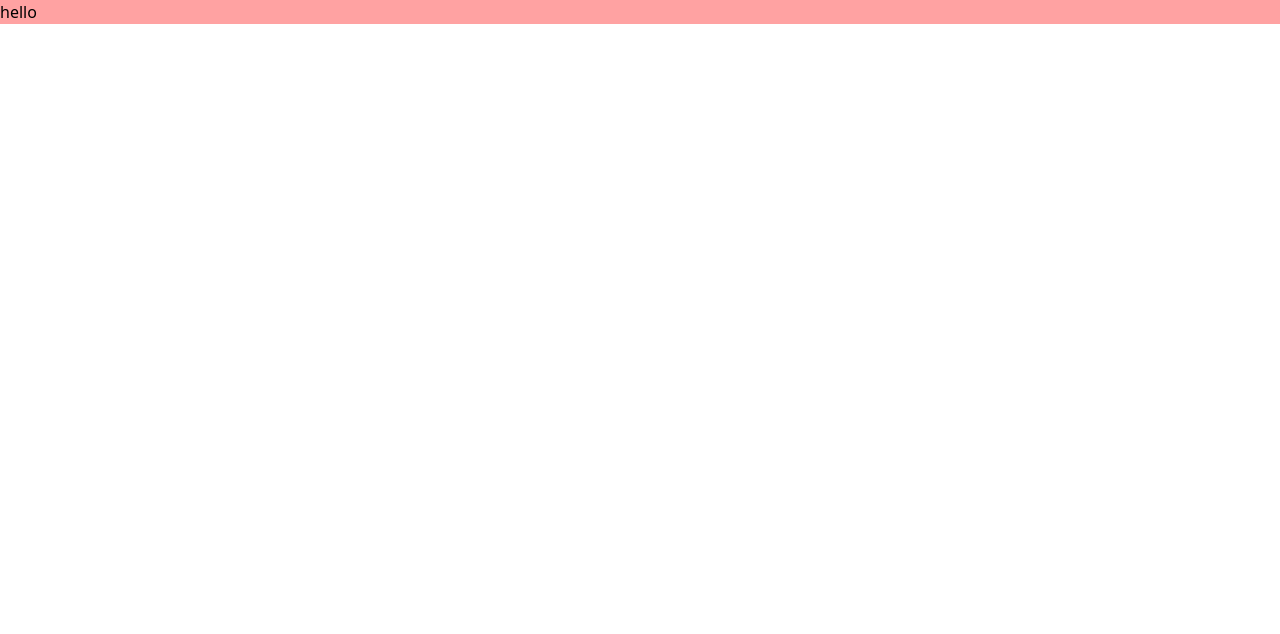
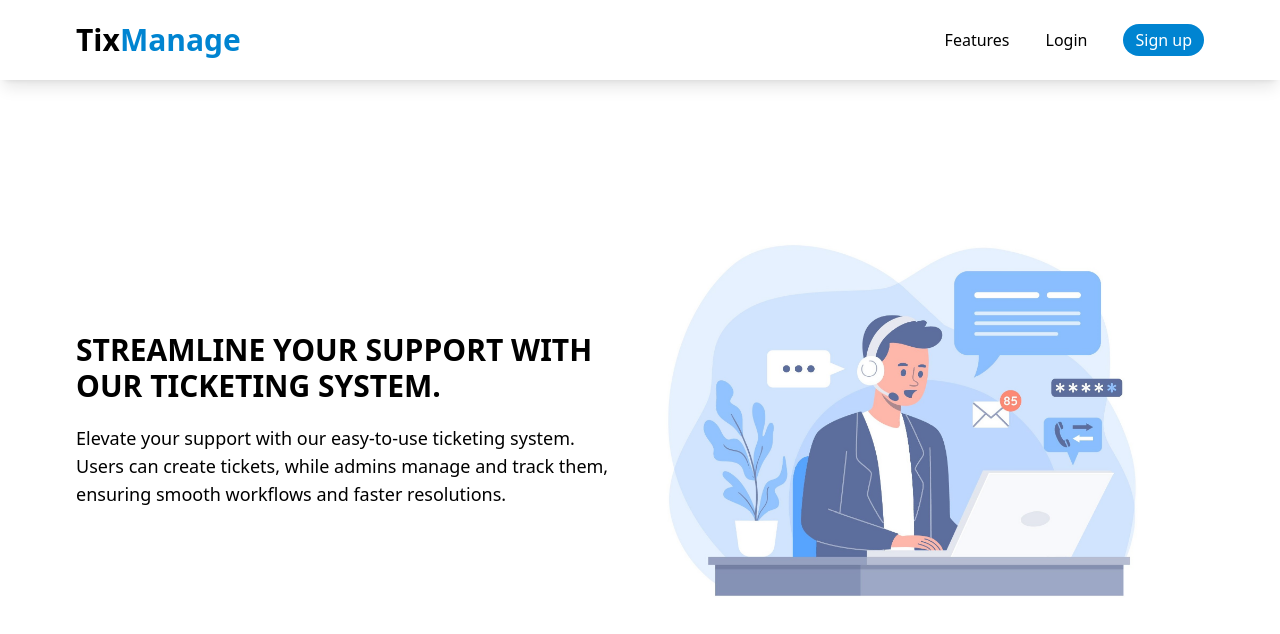
Before and after one commit to mickeybegashaw/Ticketing-system, a React (Vite) app in the folder frontend/: page / in a window 1280 px wide. Shown: the top 634 px of the page. Built offline with nearby package versions, Linux system fonts and the light colour scheme.

Commit message:
feat: implement Home page with Hero component and add Header for layout

```diff
--- a/frontend/src/App.jsx
+++ b/frontend/src/App.jsx
@@ -1,9 +1,10 @@
+import Home from "./pages/home"
 
 const App = () => {
   return (
-    <div className="bg-red-300">
-      hello
-    </div>
+    <>
+    <Home/>
+    </>
   )
 }
 
--- /dev/null
+++ b/frontend/src/components/Header.jsx
@@ -0,0 +1,24 @@
+const Header = () => {
+  return (
+    <header className="fixed w-full h-20 shadow-lg flex items-center ">
+      <div className="w-6xl mx-auto flex items-center justify-between p-3 ">
+        <h1 className="text-xl md:text-3xl font-bold">
+        Tix<span className="text-sky-600">Manage</span>{" "}
+        </h1>
+        <div className="flex gap-3 md:gap-9 items-center">
+          <span className="relative inline-block after:content-[''] after:absolute after:left-0 after:bottom-[-2px] after:w-0 after:h-[2px] after:bg-blue-500 after:transition-all after:duration-300 hover:after:w-full cursor-pointer">
+            Features
+          </span>
+          <span className="relative inline-block after:content-[''] after:absolute after:left-0 after:bottom-[-2px] after:w-0 after:h-[2px] after:bg-blue-500 after:transition-all after:duration-300 hover:after:w-full cursor-pointer">
+            Login
+          </span>
+          <span className="bg-sky-600 hover:bg-sky-400 text-white px-3 py-1 rounded-2xl cursor-pointer">
+            Sign up
+          </span>
+        </div>
+      </div>
+    </header>
+  );
+};
+
+export default Header;
--- /dev/null
+++ b/frontend/src/components/Hero.jsx
@@ -0,0 +1,22 @@
+import HeroImage from "../assets/hero.jpg";
+const Hero = () => {
+  return (
+    <div className="flex flex-col md:flex-row gap-10 md:items-center max-w-6xl px-3  mx-auto">
+      <div className="w-full md:w-1/2 flex flex-col gap-5">
+        <h1 className="text-2xl md:text-3xl font-bold uppercase">
+          Streamline Your Support with Our Ticketing System.
+        </h1>
+        <p className="text-lg">
+          Elevate your support with our easy-to-use ticketing system. Users can
+          create tickets, while admins manage and track them, ensuring smooth
+          workflows and faster resolutions.
+        </p>
+      </div>
+      <div className="w-full md:w-1/2">
+        <img className="w-[30rem] animate-pulse" src={HeroImage} alt="hero image" />
+      </div>
+    </div>
+  );
+};
+
+export default Hero;
--- /dev/null
+++ b/frontend/src/layout/RootLayout.jsx
@@ -0,0 +1,12 @@
+import Header from "../components/Header"
+
+const RootLayout = ({children}) => {
+  return (
+    <>
+      <Header/>
+      {children}
+    </>
+  )
+}
+
+export default RootLayout
--- /dev/null
+++ b/frontend/src/pages/home.jsx
@@ -0,0 +1,14 @@
+import Hero from "../components/Hero";
+import RootLayout from "../layout/RootLayout";
+
+function Home() {
+  return (
+    <RootLayout>
+      <div className="w-full flex justify-center h-screen pt-36 md:pt-10">
+       <Hero/>
+      </div>
+    </RootLayout>
+  );
+}
+
+export default Home;
```
Also changed, not shown: frontend/src/assets/hero.jpg (added).
